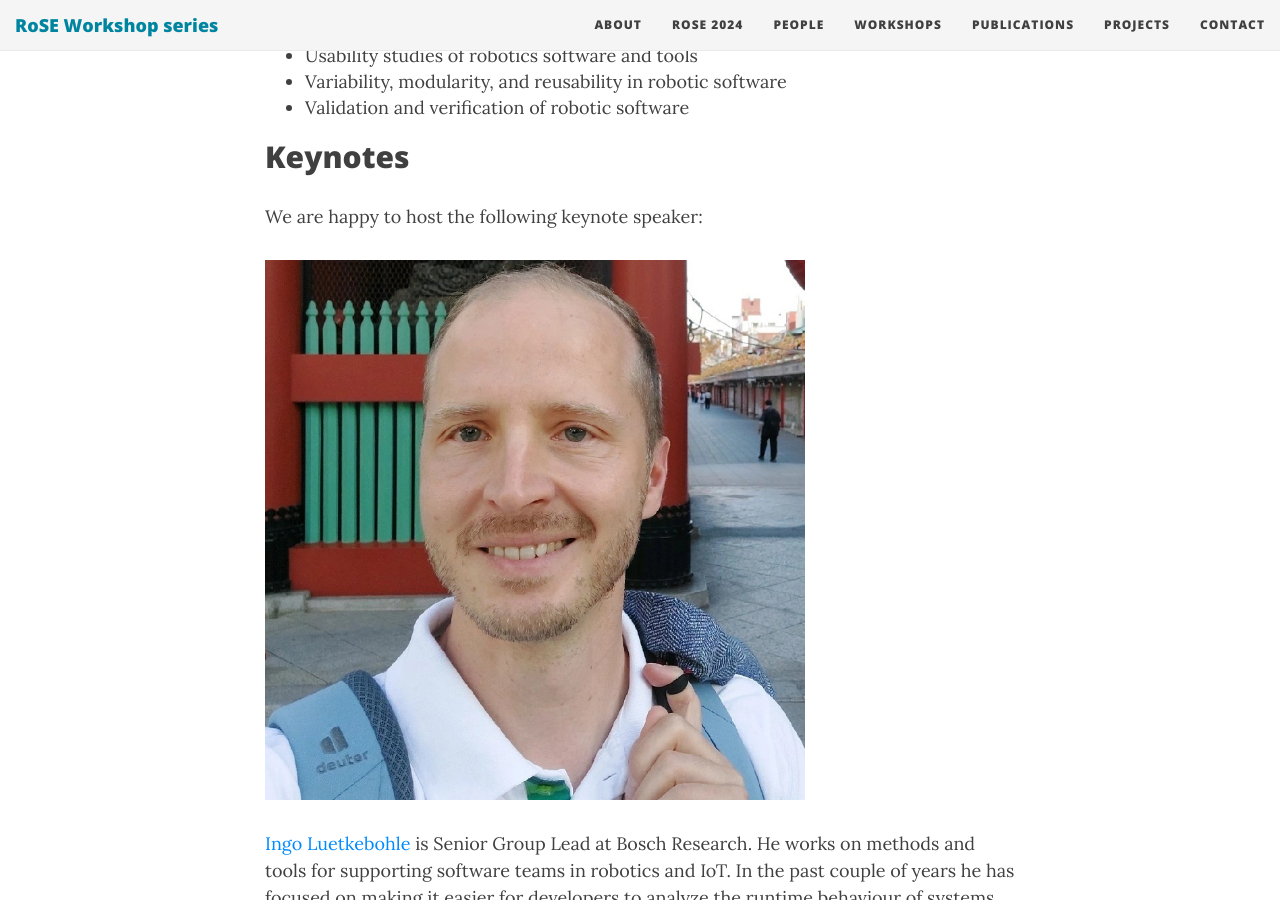
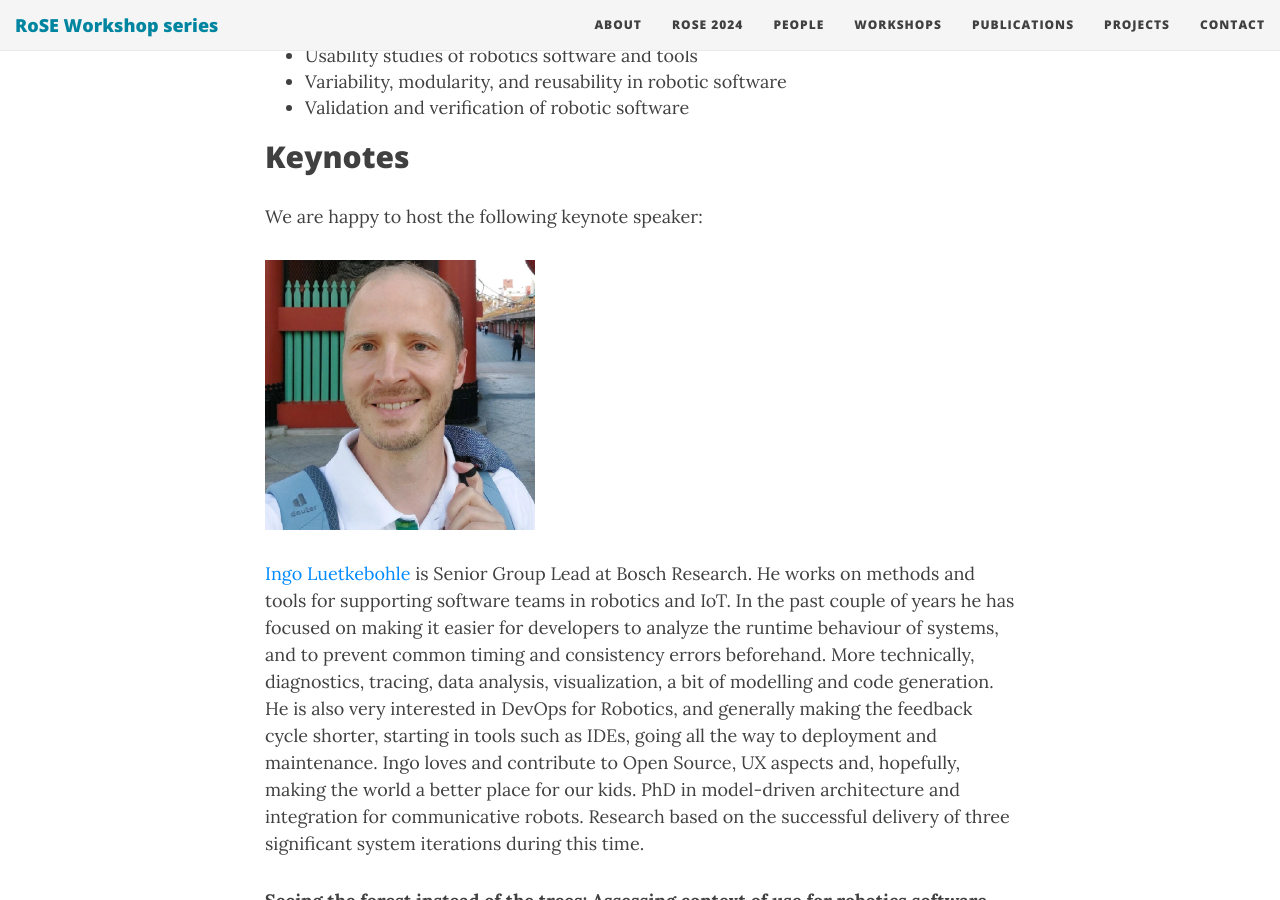
Before and after one commit to rose-workshops/rose-workshops.github.io, a Jekyll site: the page built from rose2024.md, in a window 1280 px wide and 900 px high, scrolled down 2024 px. Built offline with Jekyll 4.4.1, drawn with Linux system fonts in a browser that asks for light colours; nearby versions of some CDN libraries.

Commit message:
ADD Ingo's keynote to RoSE 2024

```diff
--- a/rose2024.md
+++ b/rose2024.md
@@ -53,7 +53,7 @@ real-world integrated robot software
 
 We are happy to host the following keynote speaker:
 
-<img src="/files/rose2024/ingo_luetkebohle.jpeg" alt="Ingo Luetkebohle" style="width: 30em;" />
+<img src="/files/rose2024/ingo_luetkebohle.jpeg" alt="Ingo Luetkebohle" style="width: 15em;" />
 
 [Ingo Luetkebohle](https://www.linkedin.com/in/ingoluetkebohle/) is Senior Group Lead at Bosch Research. He works on methods and tools for supporting software teams in robotics and IoT.
 In the past couple of years he has focused on making it easier for developers to analyze the runtime behaviour of systems, and to prevent common timing and consistency errors beforehand. More technically, diagnostics, tracing, data analysis, visualization, a bit of modelling and code generation. He is also very interested in DevOps for Robotics, and generally making the feedback cycle shorter, starting in tools such as IDEs, going all the way to deployment and maintenance.
```
